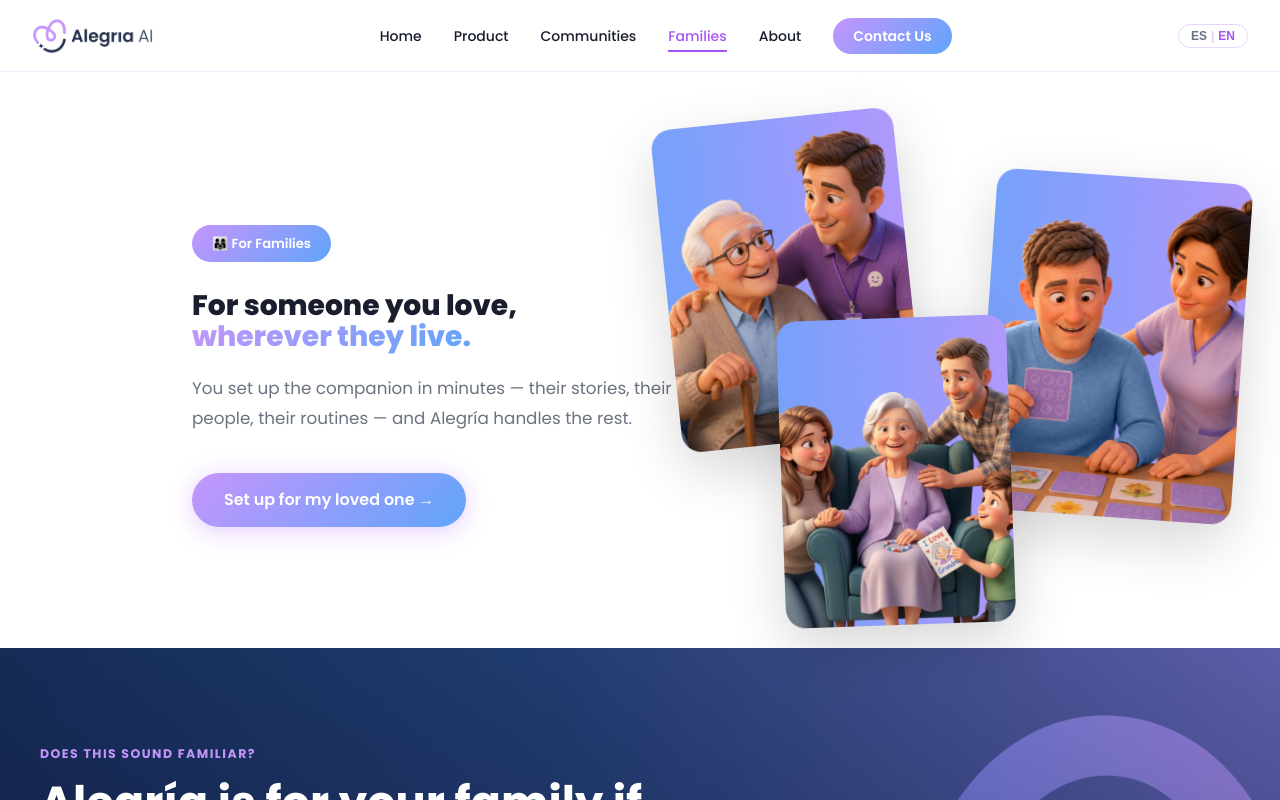
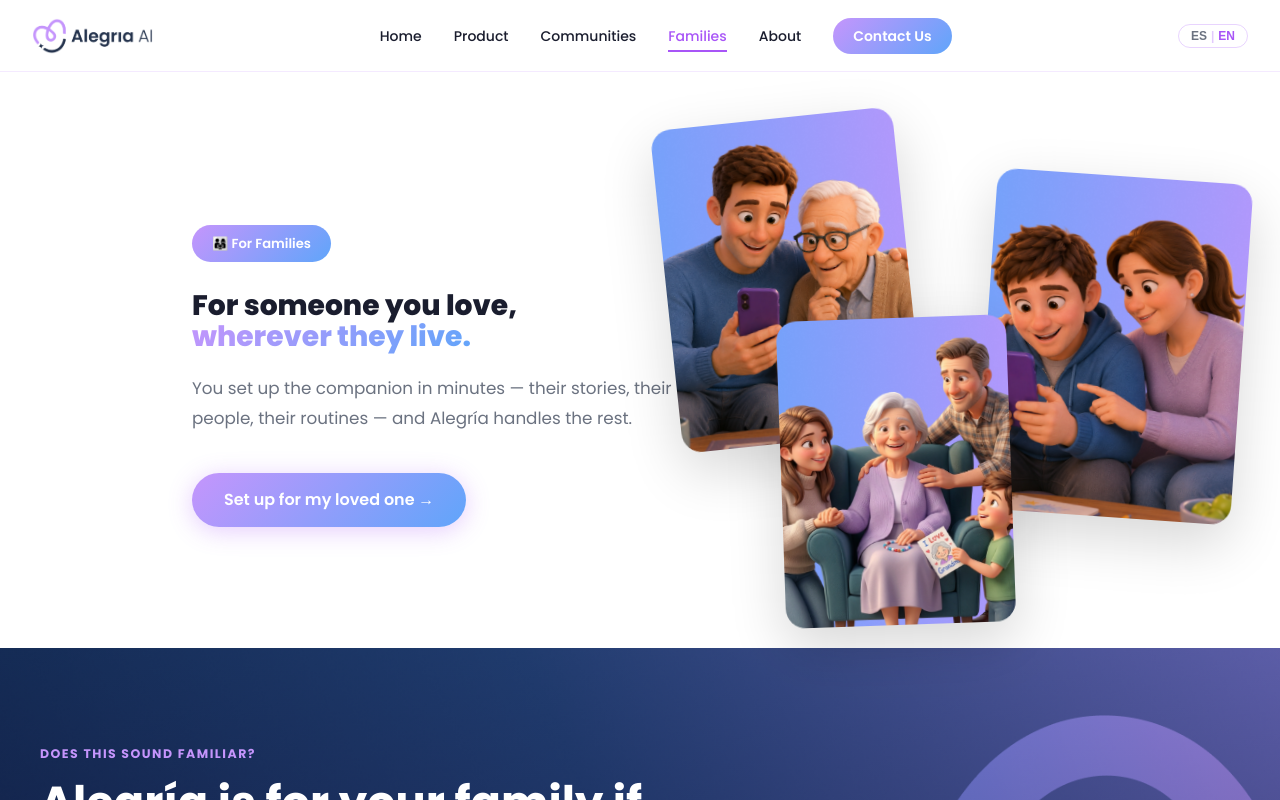
Before and after one commit to heymidori/alegriawebsite, a React (Vite) app: page /familias in a window 1280 px wide. Shown: the top 800 px of the page. Built offline with nearby package versions, Linux system fonts and the light colour scheme.

Commit message:
Replace left and right Familias hero images with img5 and img6

```diff
--- a/src/pages/Familias.tsx
+++ b/src/pages/Familias.tsx
@@ -3,9 +3,9 @@ import { useReveal } from '../hooks/useReveal';
 import { useLang } from '../context/LanguageContext';
 import { translations } from '../i18n/translations';
 import bgDark4 from '../assets/images/BGDark4.png';
-import heroImg1 from '../assets/images/imageheromarket1.png';
 import heroImg2 from '../assets/images/imageheromarket2.png';
-import heroImg3 from '../assets/images/imageheromarket3.png';
+import heroImg5 from '../assets/images/imageheromarket5.png';
+import heroImg6 from '../assets/images/imageheromarket6.png';
 
 export default function Familias() {
   const revealRef = useReveal();
@@ -30,9 +30,9 @@ export default function Familias() {
           </Link>
         </div>
         <div className="markets-hero-imgs" aria-hidden="true">
-          <img src={heroImg1} className="markets-img markets-img--1" alt="" />
+          <img src={heroImg5} className="markets-img markets-img--1" alt="" />
           <img src={heroImg2} className="markets-img markets-img--2" alt="" />
-          <img src={heroImg3} className="markets-img markets-img--3" alt="" />
+          <img src={heroImg6} className="markets-img markets-img--3" alt="" />
         </div>
       </section>
 
```
Also changed, not shown: src/assets/images/imageheromarket5.png (added), src/assets/images/imageheromarket6.png (added).
